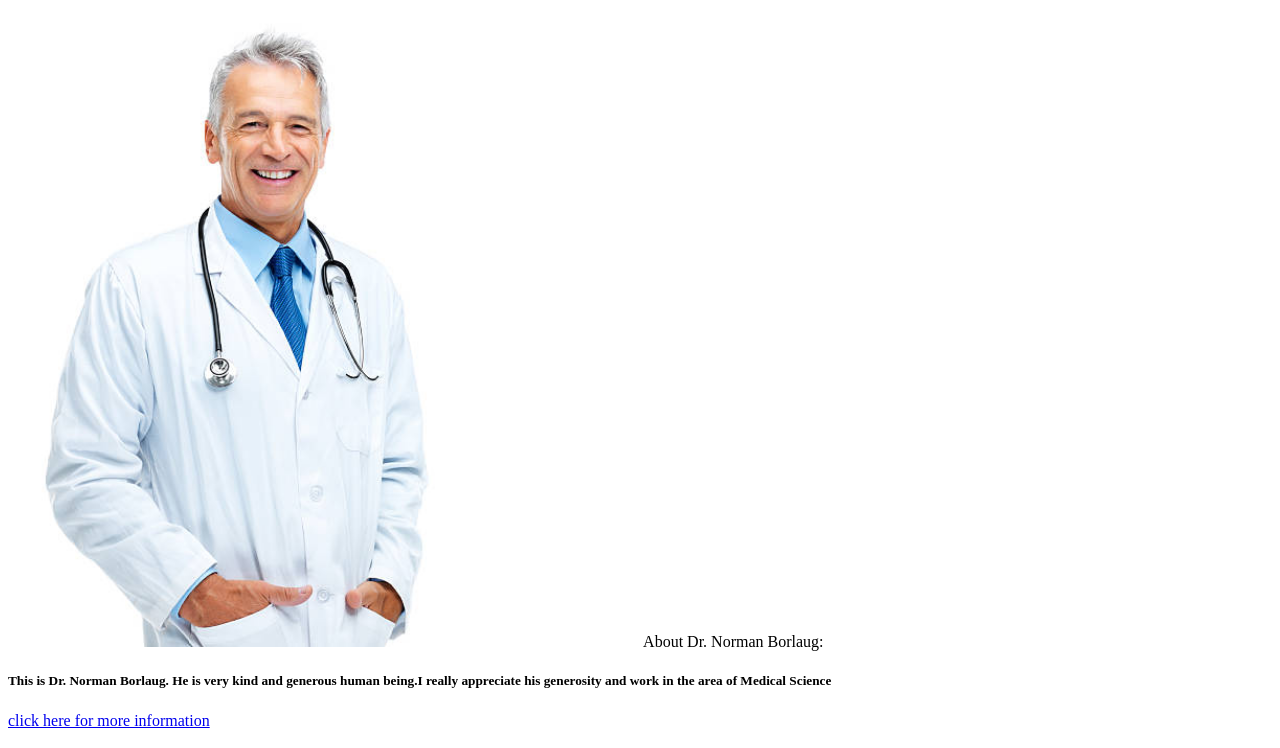
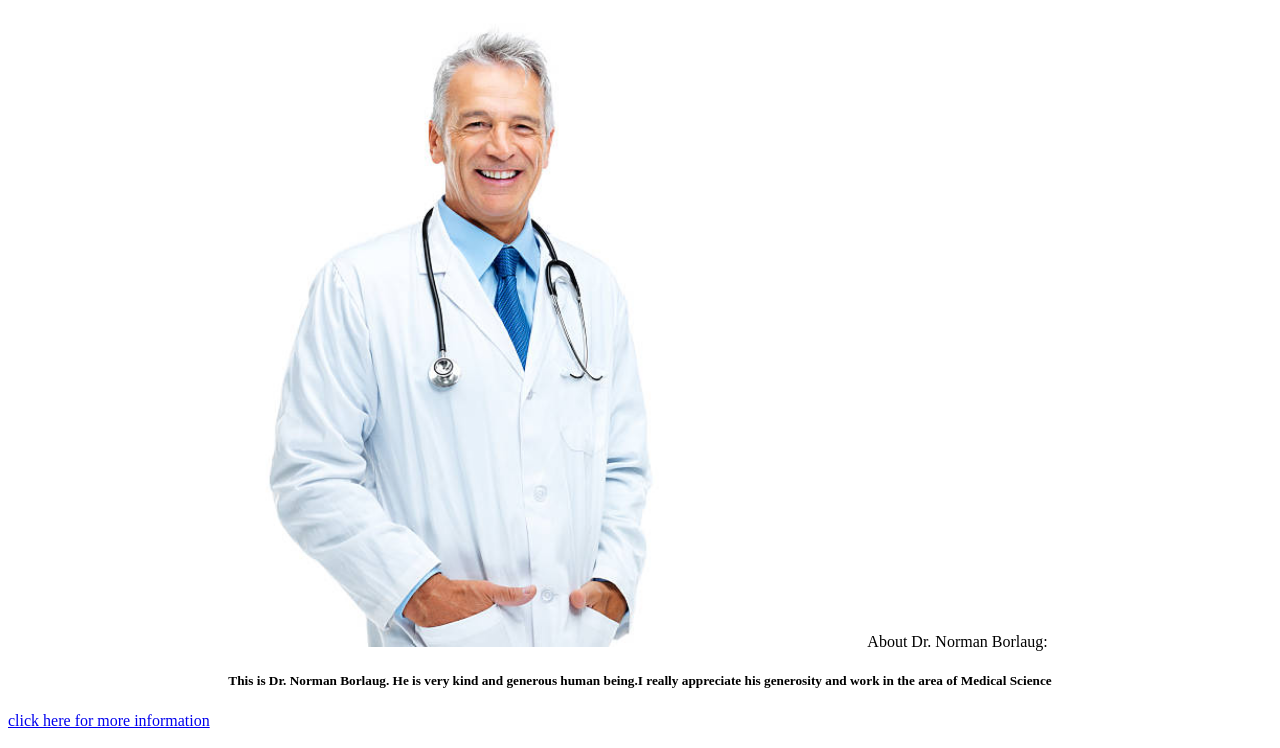
Before and after one commit to amrendrakind/Microverse_Project_Test1, a plain HTML site: page mytribute.html in a window 1280 px wide. Shown: the part 73-821 px from the top of the page. Drawn offline with Linux system fonts and the light colour scheme.

Commit message:
My Tribute: Image Centered

```diff
--- a/mytribute.html
+++ b/mytribute.html
@@ -12,12 +12,15 @@
             width: 50%;
             height: 50%;
         }
+        #img-div{
+          text-align: center;
+        }
     </style>
 </head>
 <body id="main">
     <title id="title">Dr. Norman Borlaug</title>
     <div id="img-div"><h1>Dr. Norman Borlaugs</h1>
-        <img class="responsive" src="./Dr Norman Borlaug.jpg" alt="Norman Borlaug">
+         <img class="responsive" src="./Dr Norman Borlaug.jpg" alt="Norman Borlaug">
         <caption id="img-caption">About Dr. Norman Borlaug: </caption>
         <h5 id="tribute-info">This is Dr. Norman Borlaug. He is very kind and generous human being.I really appreciate his generosity and work in the area of Medical Science</h5>
     </div>
```
